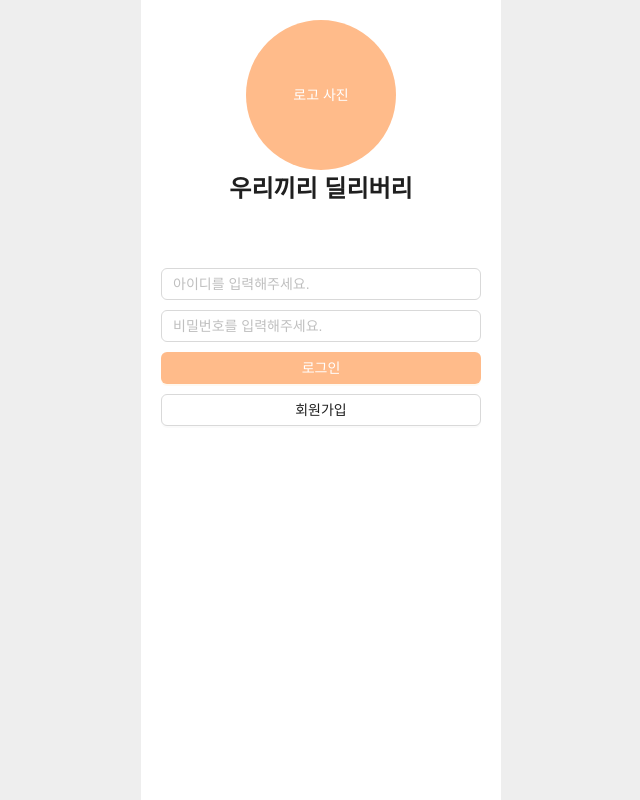
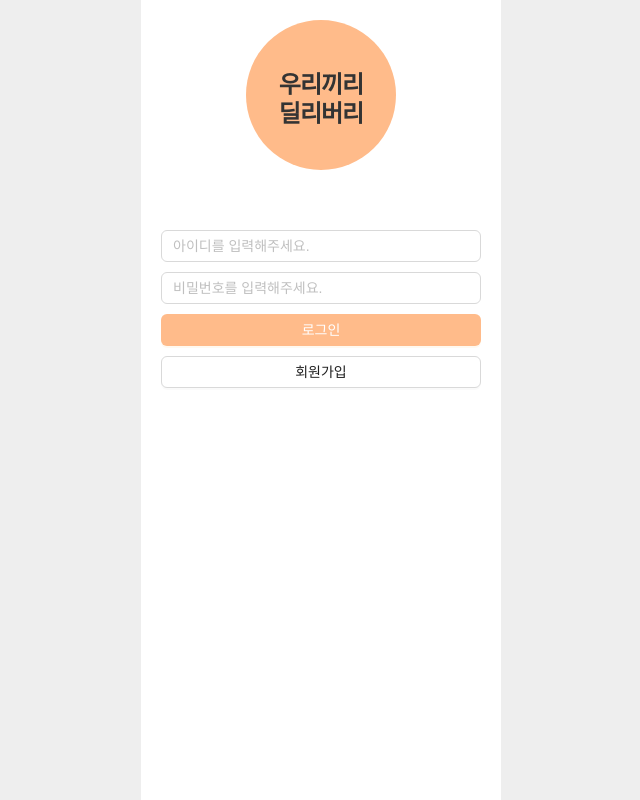
Before and after one commit to HwangJaeHyeong/camputhon-react, a React (Create React App) app: page / in a window 1280 px wide. Shown: the whole page, without its empty margins (319-959 px from the left). Built offline with nearby package versions, Linux system fonts and the light colour scheme; a web font is replaced by a local one.

Commit message:
style : MainPage layout 구성

```diff
--- a/src/pages/Main/MainPage.tsx
+++ b/src/pages/Main/MainPage.tsx
@@ -9,8 +9,11 @@
   return (
     <Root className={className}>
       <Container>
-        <LogoWrapper>로고 사진</LogoWrapper>
-        <TitleTypo>우리끼리 딜리버리</TitleTypo>
+        <LogoWrapper>
+          <TitleTypo>
+            우리끼리 <br /> 딜리버리
+          </TitleTypo>
+        </LogoWrapper>
         <ContentContainer>
           <ContentInput placeholder="아이디를 입력해주세요." />
           <ContentInput placeholder="비밀번호를 입력해주세요." />
--- a/src/pages/Main/styled.ts
+++ b/src/pages/Main/styled.ts
@@ -24,6 +24,10 @@
 export const TitleTypo = styled(Typography)`
   font-size: 24px;
   font-weight: bold;
+  color: #333;
+  line-height: 120%;
+  letter-spacing: -1px;
+  margin-top: 10px;
 `
 
 export const LogoWrapper = styled(Avatar)`
@@ -41,9 +45,9 @@
   display: flex;
   flex-direction: column;
   gap: 10px;
-  margin-top: 40px;
   padding: 20px;
   box-sizing: border-box;
+  margin-top: 40px;
 `
 
 export const ContentInput = styled(Input)``
```
